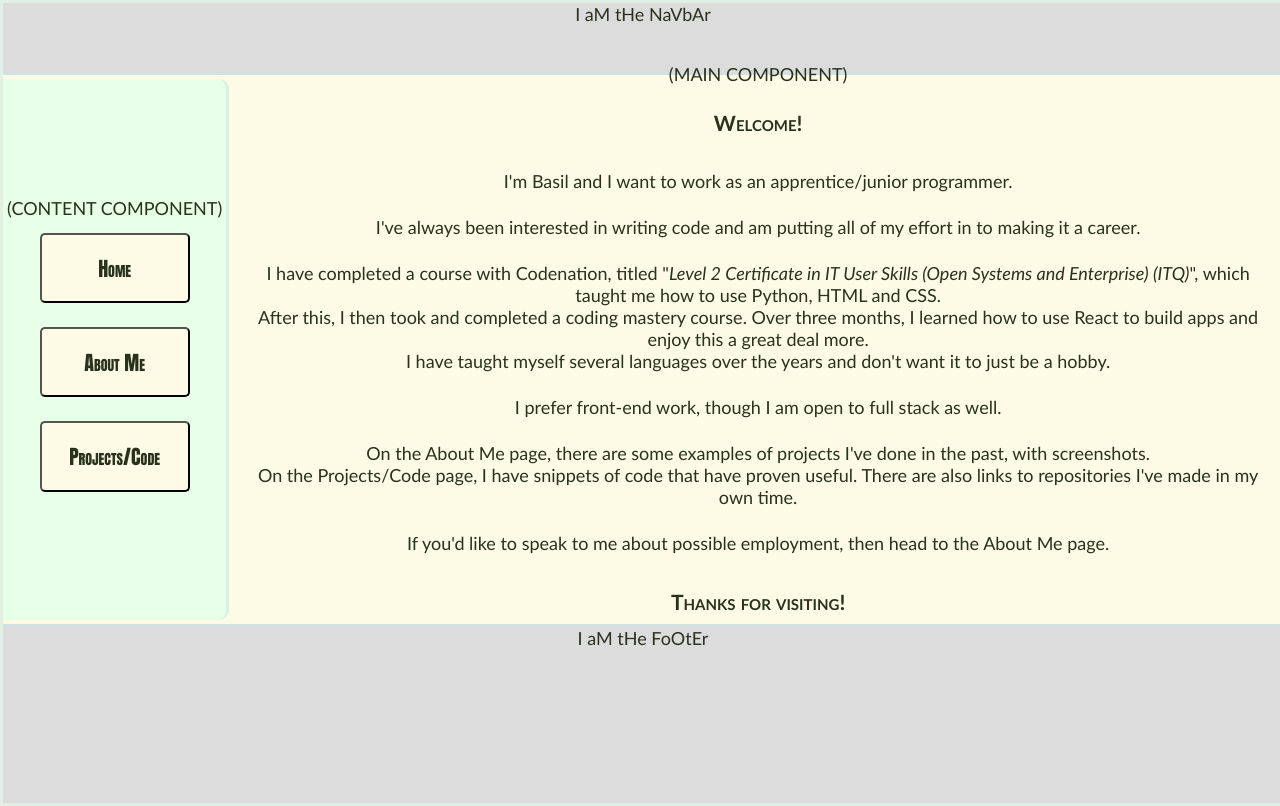
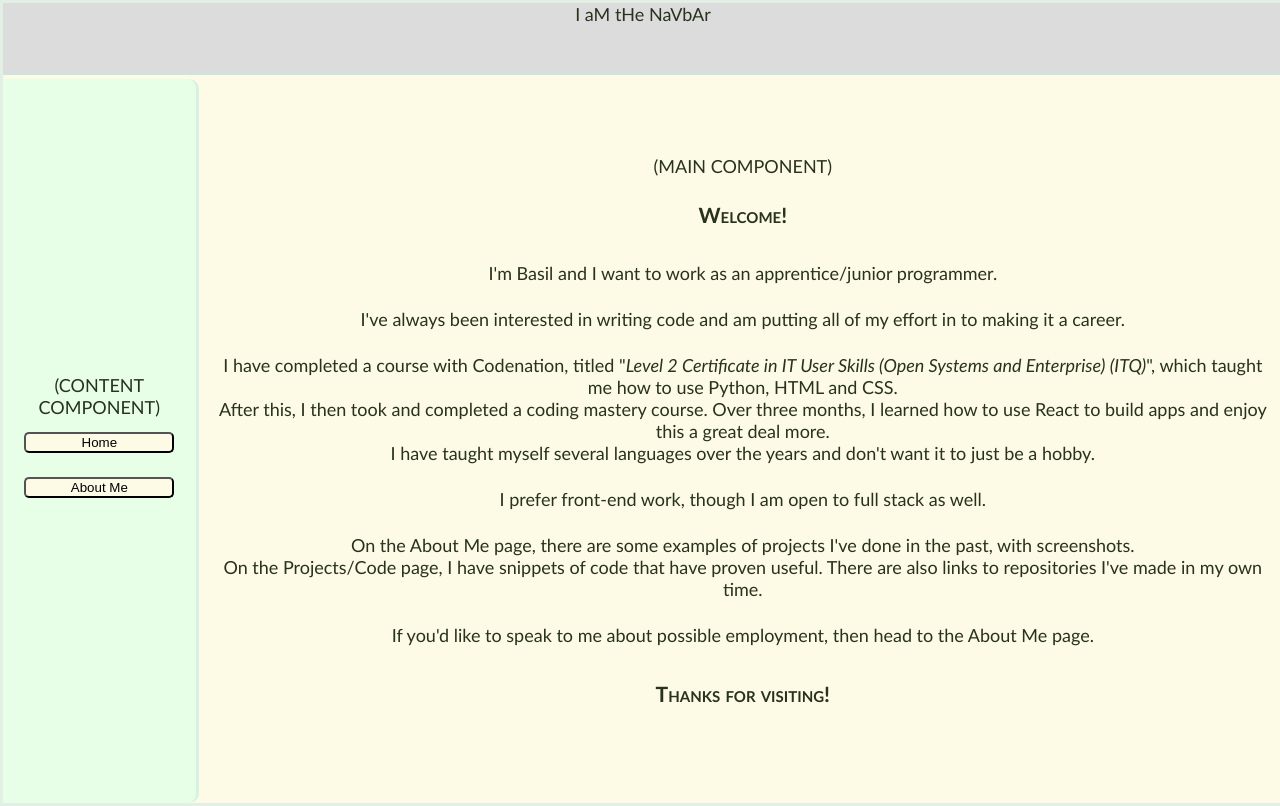
Before and after one commit to BNag87/portfolio-site, a React (Create React App) app: page / in a window 1280 px wide. Built offline with nearby package versions, Linux system fonts and the light colour scheme.

Commit message:
Routes added
Can navigate between components. adjusted css rules.
Need to figure out why React Link tags override css rules and fix buttons.

```diff
--- a/package.json
+++ b/package.json
@@ -8,6 +8,8 @@
     "@testing-library/user-event": "^13.5.0",
     "react": "^17.0.2",
     "react-dom": "^17.0.2",
+    "react-icons": "^4.3.1",
+    "react-router-dom": "^6.2.1",
     "react-scripts": "5.0.0",
     "styled-components": "^5.3.3",
     "web-vitals": "^2.1.3"
--- a/src/App.js
+++ b/src/App.js
@@ -3,27 +3,36 @@ import React from "react";
 import {
   GlobalStyle,
   MainWrapper,
-  Content,
   Navbar,
-  Main,
-  Footer,
 } from "./styles"
-import Homepage from "./Components/C-Homepage";
+
+import { Homepage } from "./Components/C-Homepage";
+import { AboutMe } from "./Components/C-AboutMe";
 import { SideNavBar } from "./Components/C-SideNavbar";
+
+//----→ react-router allows navigation between pages
+import { BrowserRouter as Router, Route, Routes } from 'react-router-dom';
 
 //=====================STYLING IMPORTS
 
 function App() {
   return (
-    <>
+    <Router>
+
     <GlobalStyle />
+
       <MainWrapper>
-        <SideNavBar />
         <Navbar>I aM tHe NaVbAr</Navbar>
-        <Homepage />
-      <Footer>I aM tHe FoOtEr</Footer>
+        <SideNavBar/>
+
+        <Routes>
+          <Route path="/" element={<Homepage/>}></Route>
+          <Route path="/about" element={<AboutMe/>}></Route>
+
+        </Routes>
       </MainWrapper>
-    </>
+
+    </Router>
   );
 }
 
--- a/src/Components/C-AboutMe.js
+++ b/src/Components/C-AboutMe.js
@@ -0,0 +1,51 @@
+import React from "react";
+import {
+    Main,
+    H2,
+    P,
+} from "../styles"
+import SteamStatsIMG from '../Images/SteamStats.PNG';
+
+export const AboutMe = () => {
+
+    return(
+    <>
+        <Main>
+        (MAIN COMPONENT)
+        <H2>About Me</H2>
+
+    <P>
+        I've been interested in coding for a long time and am mainly self-taught.
+        <br/>I studied A2 Computing in college back in 2005 and have been coding in different languages along the way.
+    </P>
+    <P>
+        These languages include:
+    <P CodeBlock>
+        <br/>HTML, CSS, XML
+        <br/>Python
+        <br/>Java, Javascript, Actionscript
+        <br/>C++, C#
+        <br/>Visual Basic
+        <br/>Assembly Language
+    </P>
+    </P>
+
+    <P>
+        I've written code for several purposes, mainly to keep up to date and refresh my knowledge over the years.
+    </P>
+    <P>
+        I have also made several mods for different video games.
+        <br/>The most recent one I did was a weapons pack for Rimworld as I wanted to challenge myself to see if I could do it.
+        <br/>The mod itself was published on the <a href = "https://steamcommunity.com/sharedfiles/filedetails/?id=2020640738" target="_blank" rel="noreferrer">Steam workshop</a> so that people could use it themselves in their games.
+        <br/>It has entirely positive reviews and over one thousand downloads
+    </P>
+
+
+    <P CodeBlock inputPadding = "10px">
+        <img src={SteamStatsIMG} alt="Screenshot of steam mod statistics"/>
+    </P>
+
+            </Main>
+    </>
+    )
+};
--- a/src/Components/C-SideNavbar.js
+++ b/src/Components/C-SideNavbar.js
@@ -2,16 +2,33 @@ import React from "react";
 import {
     Content,
     Button,
-    H2,
 } from "../styles"
 
+import {
+    Link,
+  } from 'react-router-dom';
+
 export const SideNavBar = () =>{
-return(
+
+    return(
     <Content>
-    (CONTENT COMPONENT)
-        <Button><H2>Home</H2></Button>
-        <Button><H2>About Me</H2></Button>
-        <Button><H2>Projects/Code</H2></Button>
+
+            (CONTENT COMPONENT)
+
+                <Link to="/">
+                <Button>Home</Button>
+                </Link>
+
+                <Link to="/about">
+                <Button>About Me</Button>
+                </Link>
+
+            {/* <Button>
+                <Link to="/Proje">
+                    Projects/Code
+                </Link>
+            </Button> */}
+
     </Content>
 )
 
--- a/src/styles.js
+++ b/src/styles.js
@@ -4,12 +4,27 @@ import * as palette from './styleVars';
 //styling for p tags. should be clearly visible but not obstructive
 export const P = styled.p`
 
+    align-items: center;
     text-align: center;
     color: ${palette.var_FontColour};
     font-size: ${palette.var_FontSizeMedium};
     font-weight: 500;
     padding: 0px;
     margin: 10px;
+
+    ${props => props.CodeBlock && css`
+    display: flex;
+    flex-direction: column;
+        background: ${palette.var_MainColour};
+        padding: ${props => props.inputPadding || "10px 0px 10px 0px"};
+        color: black;
+        border: outset rgba(0,0,0, 0.1) 2px;
+        border-radius: 5px;
+        font-family: 'Courier New';
+        font-size: ${palette.var_FontSizeSmall};
+        font-weight: 700;
+        width: 300px;
+    `}
 `;
 
 export const H2 = styled.h2`
@@ -49,7 +64,7 @@ grid-template-areas:
     "nav nav nav nav"
     "sidebar main main main"
     "sidebar main main main"
-    "footer footer footer footer";
+    "sidebar main main main";
     text-align: center;
 
     width: 100vw;
@@ -113,6 +128,7 @@ export const Content = styled.div`
     border-style: none solid none none;
     border-color: rgba(200, 230, 230, 0.5);
     border-radius: 0px 10px 10px 0px;
+    width: 184.6px;
 
 
     gap: 0.25rem;
@@ -137,8 +153,19 @@ export const Button = styled.button`
         background: rgb(233,255,255);
         transition: all 0.3s ease-in-out;
     }
+`;
 
-`;
+//Styles to force a react router link in to a proper format
+
+
+export const RouterLinkStyle = styled.a`
+    text-decoration: "none";
+    text-align: center;
+    color: inherit;
+    font-family: impact;
+    font-weight: lighter;
+    font-variant: small-caps;
+  `;
 
 export const Fluff = styled.div`
 grid-area: main;
```
Also changed, not shown: src/Components/C-Homepage.js (+1 -11 lines), src/Components/C-CAPPage.js (deleted), src/Components/C-ContactMe.js (deleted), src/Images/SteamStats.PNG (added), 1 other file (tests, documents, lock files or other folders).
